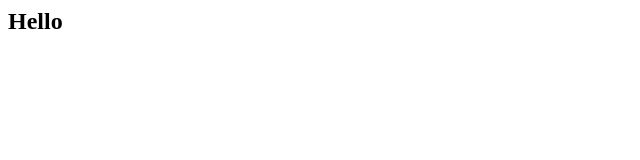
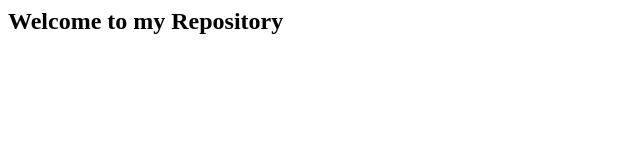
Before and after one commit to konna25/konna25, a plain HTML site: page index.html in a window 1280 px wide. Shown: the whole page, without its empty margins (0-640 px from the left). Drawn offline with Linux system fonts and the light colour scheme.

Commit message:
Update index.html

```diff
--- a/index.html
+++ b/index.html
@@ -1 +1 @@
-<h2>Hello</h2>
+<h2>Welcome to my Repository</h2>
```
